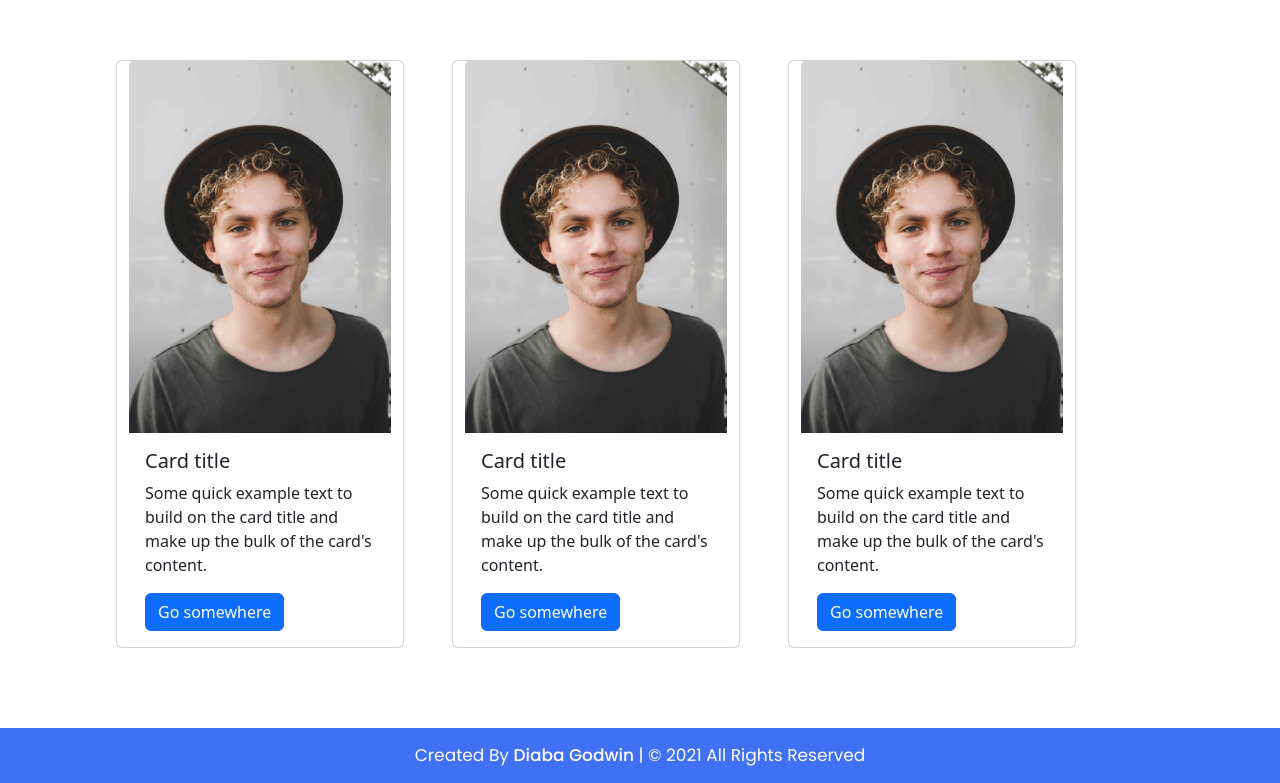
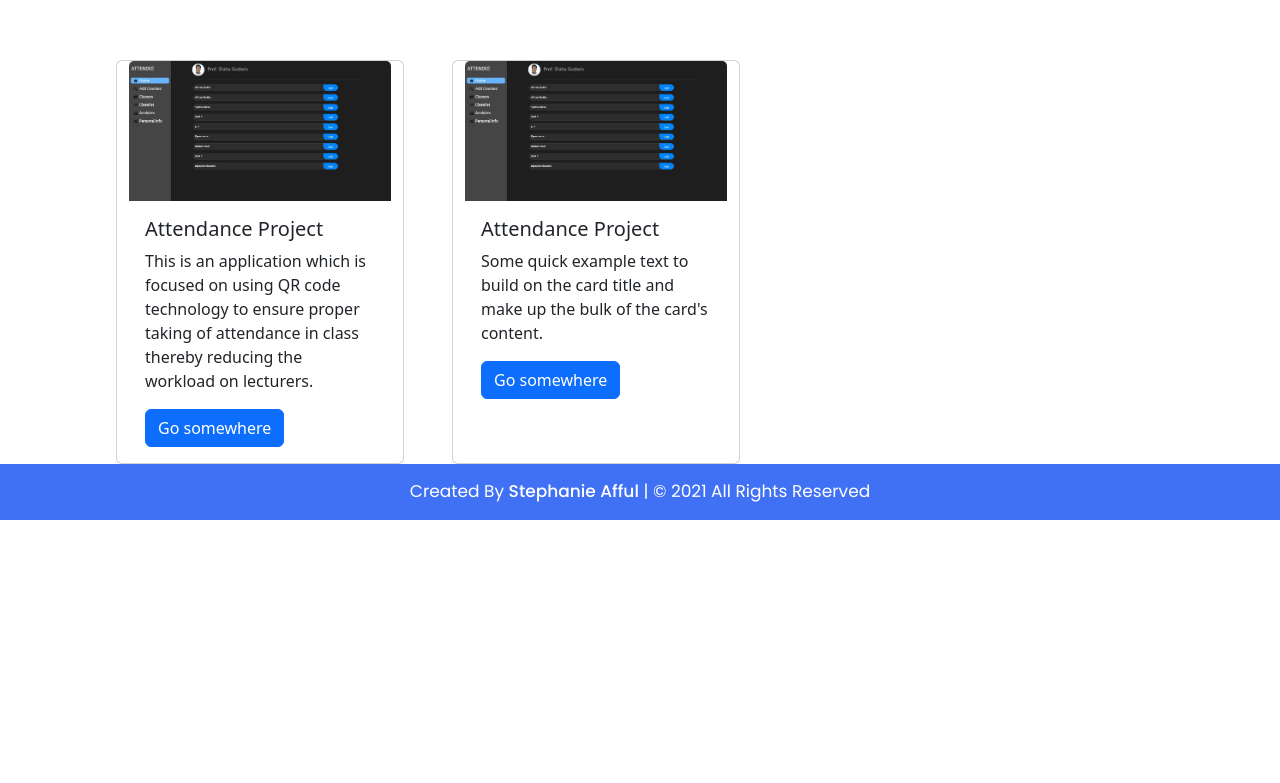
Before and after one commit to DiabaGodwin/Stephanies-Portfolio, a plain HTML site: page Projects.html in a window 1280 px wide. Shown: the part 84-867 px from the top of the page. After the commit the page ends 800 px from the top, so only its background shows below. Drawn offline with nearby package versions, Linux system fonts and the light colour scheme.

Commit message:
New update

```diff
--- a/Projects.html
+++ b/Projects.html
@@ -36,38 +36,30 @@
         <div class="" style="width: 80%;margin: auto;">
             <div class="row gap-5 ">
                 <div class=" col col-lg-4 col-md-4 col-sm-12 card " style="width: 18rem; ">
-                    <img src="Images/about.jpg" class="card-img-top" alt="...">
+                    <img src="Images/project.jpg" class="card-img-top" alt="...">
                     <div class="card-body">
-                        <h5 class="card-title">Card title</h5>
+                        <h5 class="card-title">Attendance Project</h5>
+                        <p class="card-text">This is an application which is focused on using QR code technology to ensure proper taking of attendance in class thereby reducing the workload on lecturers.</p>
+                        <a href="#" class="btn btn-primary">Go somewhere</a>
+                    </div>
+                </div>
+
+                <div class=" col col-lg-4 col-md-4 col-sm-12 card " style="width: 18rem;">
+                    <img src="Images/project.jpg" class="card-img-top" alt="...">
+                    <div class="card-body">
+                        <h5 class="card-title">Attendance Project</h5>
                         <p class="card-text">Some quick example text to build on the card title and make up the bulk of the card's content.</p>
                         <a href="#" class="btn btn-primary">Go somewhere</a>
                     </div>
                 </div>
 
-                <div class=" col col-lg-4 col-md-4 col-sm-12 card " style="width: 18rem;">
-                    <img src="Images/about.jpg" class="card-img-top" alt="...">
-                    <div class="card-body">
-                        <h5 class="card-title">Card title</h5>
-                        <p class="card-text">Some quick example text to build on the card title and make up the bulk of the card's content.</p>
-                        <a href="#" class="btn btn-primary">Go somewhere</a>
-                    </div>
-                </div>
 
-                <div class=" col col-lg-4 col-md-4 col-sm-12 card " style="width: 18rem;">
-                    <img src="Images/about.jpg" class="card-img-top" alt="...">
-                    <div class="card-body">
-                        <h5 class="card-title">Card title</h5>
-                        <p class="card-text">Some quick example text to build on the card title and make up the bulk of the card's content.</p>
-                        <a href="#" class="btn btn-primary">Go somewhere</a>
-                    </div>
-                </div>
-            </div>
         </div>
     </div>
 
     <footer>
         <div class="text">
-          <span>Created By <a href="#">Diaba Godwin</a> | &#169; 2021 All Rights Reserved</span>
+          <span>Created By <a href="#">Stephanie Afful</a> | &#169; 2021 All Rights Reserved</span>
         </div>
       </footer>
 
```
Also changed, not shown: About.html (+5 -6 lines), Contact.html (+6 -2 lines), index.html (+1 -2 lines), Images/project.jpg (added).
